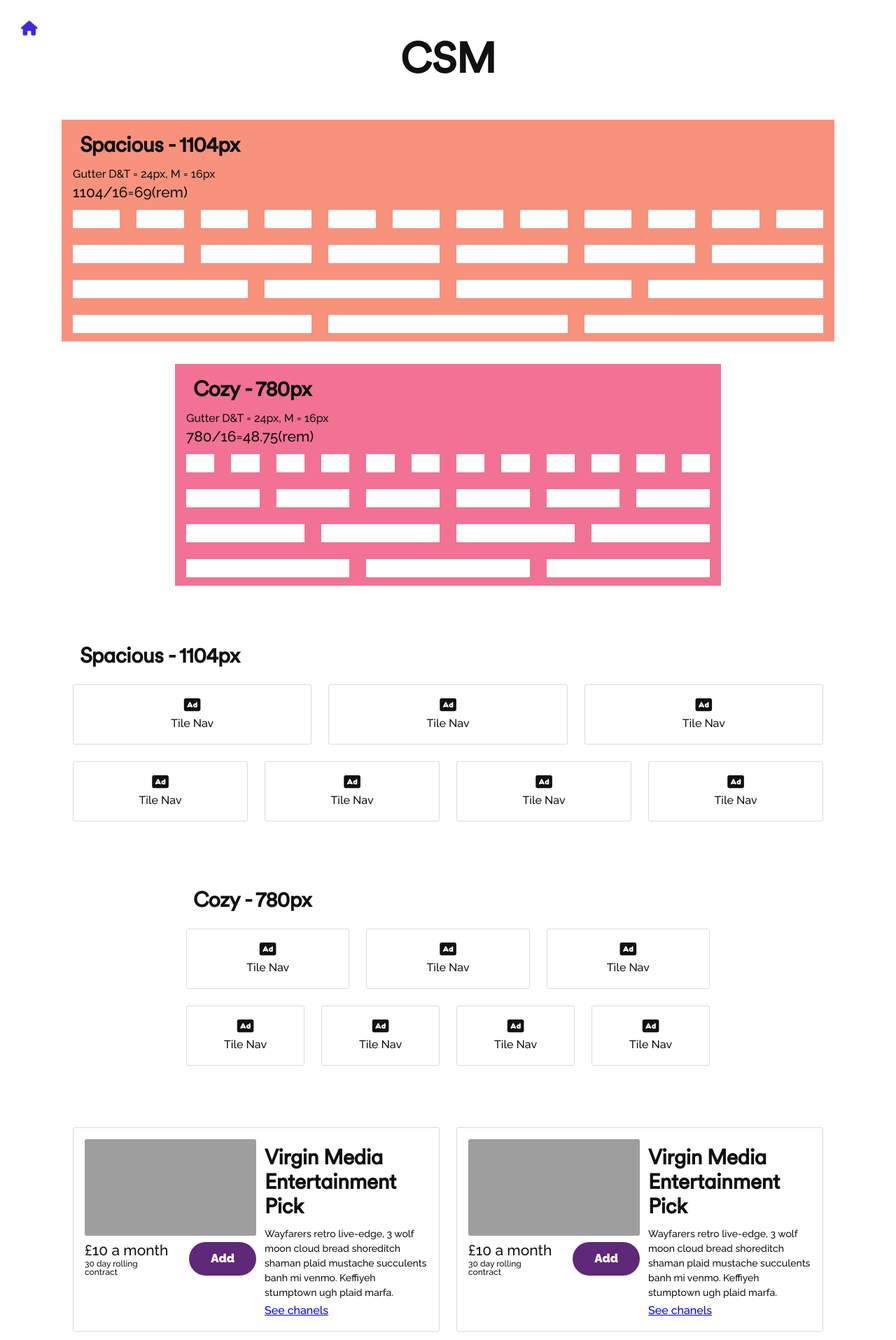
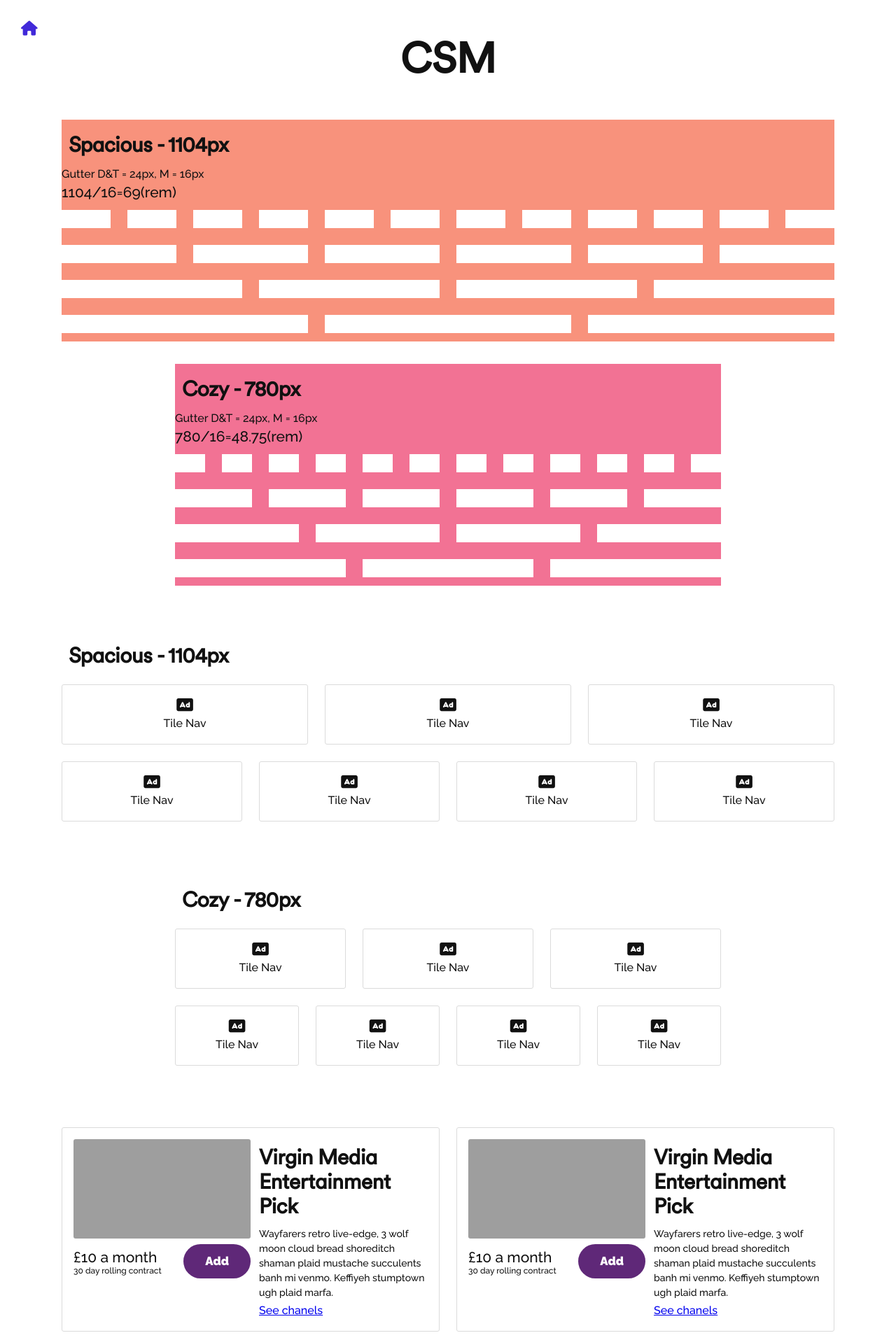
Before and after one commit to unlockux/UNLOCKUX, a PHP site: page /csm.php in a window 1280 px wide. Shown: the whole page at 70% size. Run offline with PHP 8.4, Linux system fonts and the light colour scheme; data that the repository does not hold is empty; some libraries are stand-ins or nearby versions; grey boxes are pictures that could not be loaded.

Commit message:
minor changes for margin

```diff
--- a/csm.php
+++ b/csm.php
@@ -11,28 +11,28 @@
 
 
 <div class="flex justify-center margin-b32">
-    <div class="padding-x16 margin-x48-small-up bg-peach width-100" style="max-width:1104px">
+    <div class="margin-x16 margin-x48-small-up bg-peach width-100" style="max-width:1104px">
         <h3 class="padding-10 padding-b0">Spacious - 1104px</h3>
         <div class="font-size-16">Gutter D&T = 24px, M = 16px</div>
         <div>1104/16=69(rem)</div>
         <div class="hide block-small-up">
-            <div class="flex margin-gutter-xn">
+            <div class="flex margin-x12-negative">
                 <?php for($i=1; $i<=12; $i++):?>
                     <div class="tablet-1 padding-gutter"><div class="bg-white">&nbsp;</div></div>
                 <?php endfor;?>
             </div>
         </div>
-        <div class="flex margin-gutter-xn">
+        <div class="flex margin-x12-negative">
             <?php for($i=1; $i<=6; $i++):?>
                 <div class="small-2 padding-gutter"><div class="bg-white">&nbsp;</div></div>
             <?php endfor;?>
         </div>
-        <div class="flex margin-gutter-xn">
+        <div class="flex margin-x12-negative">
             <?php for($i=1; $i<=4; $i++):?>
                 <div class="small-3 padding-gutter"><div class="bg-white">&nbsp;</div></div>
             <?php endfor;?>
         </div>
-        <div class="flex margin-gutter-xn">
+        <div class="flex margin-x12-negative">
             <?php for($i=1; $i<=3; $i++):?>
                 <div class="small-4 padding-gutter"><div class="bg-white">&nbsp;</div></div>
             <?php endfor;?>
@@ -44,28 +44,28 @@
 
 
 <div class="flex justify-center margin-b32">
-    <div class="padding-x16 margin-x48-small-up bg-coral width-100" style="max-width:780px">
+    <div class="margin-x16 margin-x48-small-up bg-coral width-100" style="max-width:780px">
         <h3 class="padding-10 padding-b0">Cozy - 780px</h3>
         <div class="font-size-16">Gutter D&T = 24px, M = 16px</div>
         <div>780/16=48.75(rem)</div>
         <div class="hide block-small-up">
-            <div class="flex margin-gutter-xn">
+            <div class="flex margin-x12-negative">
                 <?php for($i=1; $i<=12; $i++):?>
                     <div class="tablet-1 padding-gutter"><div class="bg-white">&nbsp;</div></div>
                 <?php endfor;?>
             </div>
         </div>
-        <div class="flex margin-gutter-xn">
+        <div class="flex margin-x12-negative">
             <?php for($i=1; $i<=6; $i++):?>
                 <div class="small-2 padding-gutter"><div class="bg-white">&nbsp;</div></div>
             <?php endfor;?>
         </div>
-        <div class="flex margin-gutter-xn">
+        <div class="flex margin-x12-negative">
             <?php for($i=1; $i<=4; $i++):?>
                 <div class="small-3 padding-gutter"><div class="bg-white">&nbsp;</div></div>
             <?php endfor;?>
         </div>
-        <div class="flex margin-gutter-xn">
+        <div class="flex margin-x12-negative">
             <?php for($i=1; $i<=3; $i++):?>
                 <div class="small-4 padding-gutter"><div class="bg-white">&nbsp;</div></div>
             <?php endfor;?>
@@ -76,16 +76,16 @@
 
 
 <div class="flex justify-center margin-y64">
-    <div class="padding-x16 margin-x48-small-up width-100" style="max-width:1104px">
+    <div class="margin-x16 margin-x48-small-up width-100" style="max-width:1104px">
         <h3 class="padding-10 padding-b0">Spacious - 1104px</h3>
-        <div class="flex margin-gutter-xn">
+        <div class="flex margin-x12-negative">
             <?php for($i=1; $i<=3; $i++):?>
                 <div class="small-4 padding-12">
                     <?php include( INCLUDES_DIR . 'components/tile-nav.php'); ?>
                 </div>
             <?php endfor;?>
         </div>
-        <div class="flex margin-gutter-xn">
+        <div class="flex margin-x12-negative">
             <?php for($i=1; $i<=4; $i++):?>
                 <div class="small-3 padding-12">
                     <?php include( INCLUDES_DIR . 'components/tile-nav.php'); ?>
@@ -96,16 +96,16 @@
 </div>
 
 <div class="flex justify-center margin-y64">
-    <div class="padding-x16 margin-x48-small-up width-100" style="max-width:780px">
+    <div class="margin-x16 margin-x48-small-up width-100" style="max-width:780px">
         <h3 class="padding-10 padding-b0">Cozy - 780px</h3>
-        <div class="flex margin-gutter-xn">
+        <div class="flex margin-x12-negative">
             <?php for($i=1; $i<=3; $i++):?>
                 <div class="small-4 padding-12">
                     <?php include( INCLUDES_DIR . 'components/tile-nav.php'); ?>
                 </div>
             <?php endfor;?>
         </div>
-        <div class="flex margin-gutter-xn">
+        <div class="flex margin-x12-negative">
             <?php for($i=1; $i<=4; $i++):?>
                 <div class="small-3 padding-12">
                     <?php include( INCLUDES_DIR . 'components/tile-nav.php'); ?>
@@ -118,7 +118,7 @@
 
 
 <div class="container flex justify-center">
-    <div class="padding-x16 margin-x48-small-up width-100" style="max-width:1104px">
+    <div class="margin-x16 margin-x48-small-up width-100" style="max-width:1104px">
         <div class="margin-x12-negative || flex flex-wrap">
 
             <!-- CARD -->
```
